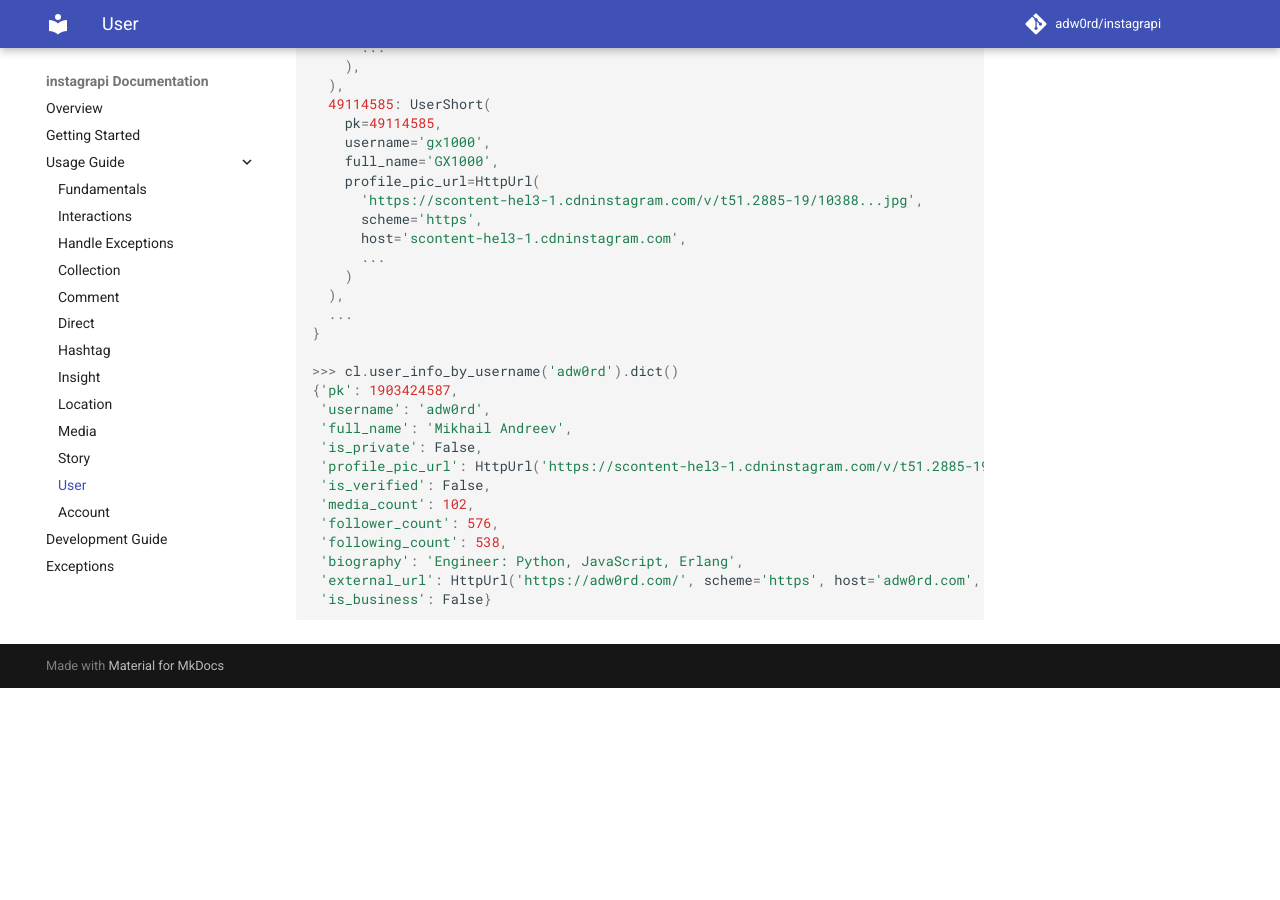
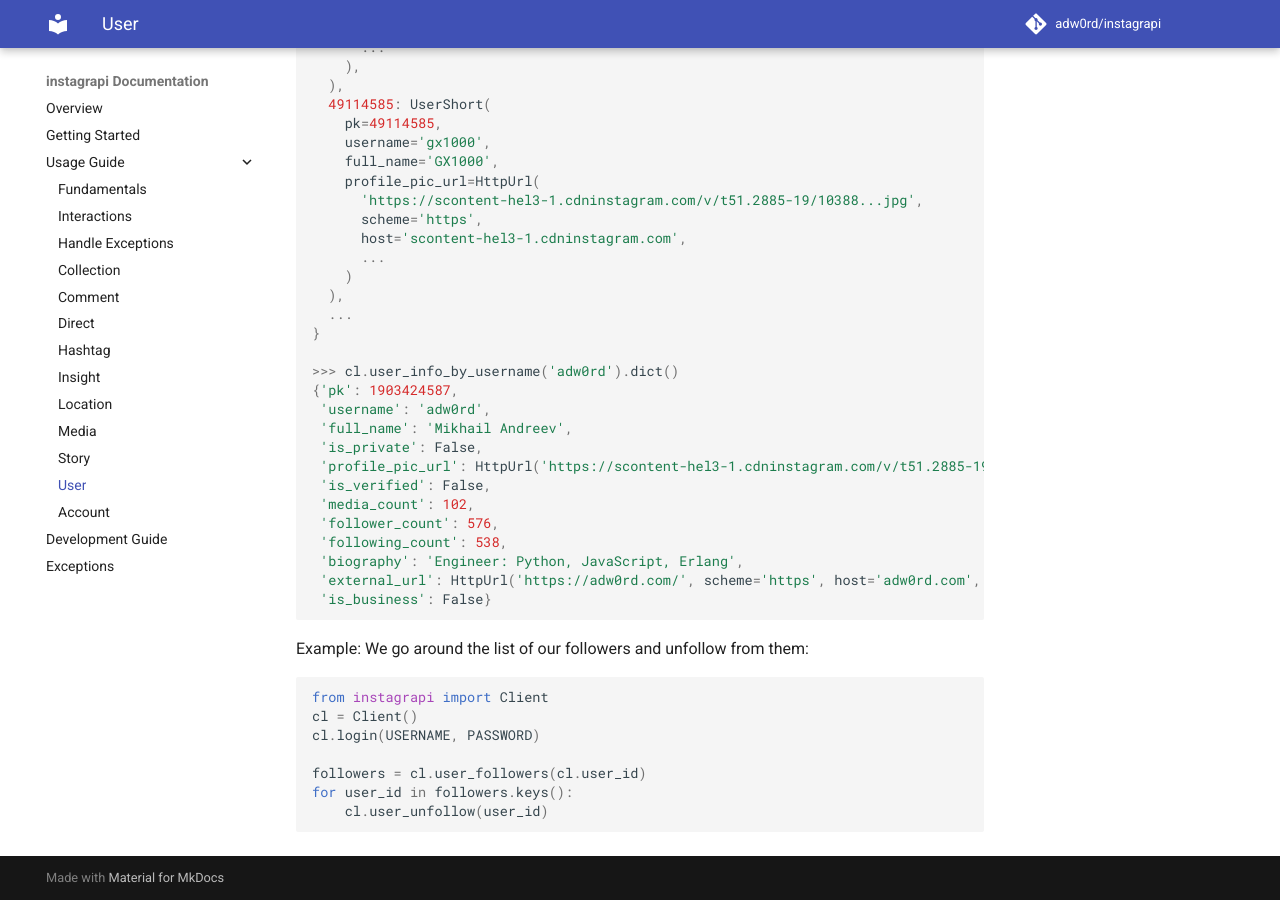
Before and after one commit to subzeroid/instagrapi, an MkDocs documentation site: the page built from docs/usage-guide/user.md, in a window 1280 px wide and 900 px high, scrolled down 2095 px. Built offline with MkDocs 1.6.1 and Material for MkDocs 9.7.7, drawn with Linux system fonts in a browser that asks for light colours; comment, search, counter and statistics services are not loaded; the version menu is left out; before the commit the page ends 2783 px from its top, so only the background shows below that.

Commit message:
Added Example: We go around the list of our followers and unfollow from them

````diff
--- a/docs/usage-guide/user.md
+++ b/docs/usage-guide/user.md
@@ -83,3 +83,15 @@
  'is_business': False}
 
 ```
+
+Example: We go around the list of our followers and unfollow from them:
+
+``` python
+from instagrapi import Client
+cl = Client()
+cl.login(USERNAME, PASSWORD)
+
+followers = cl.user_followers(cl.user_id)
+for user_id in followers.keys():
+    cl.user_unfollow(user_id)
+```
````
